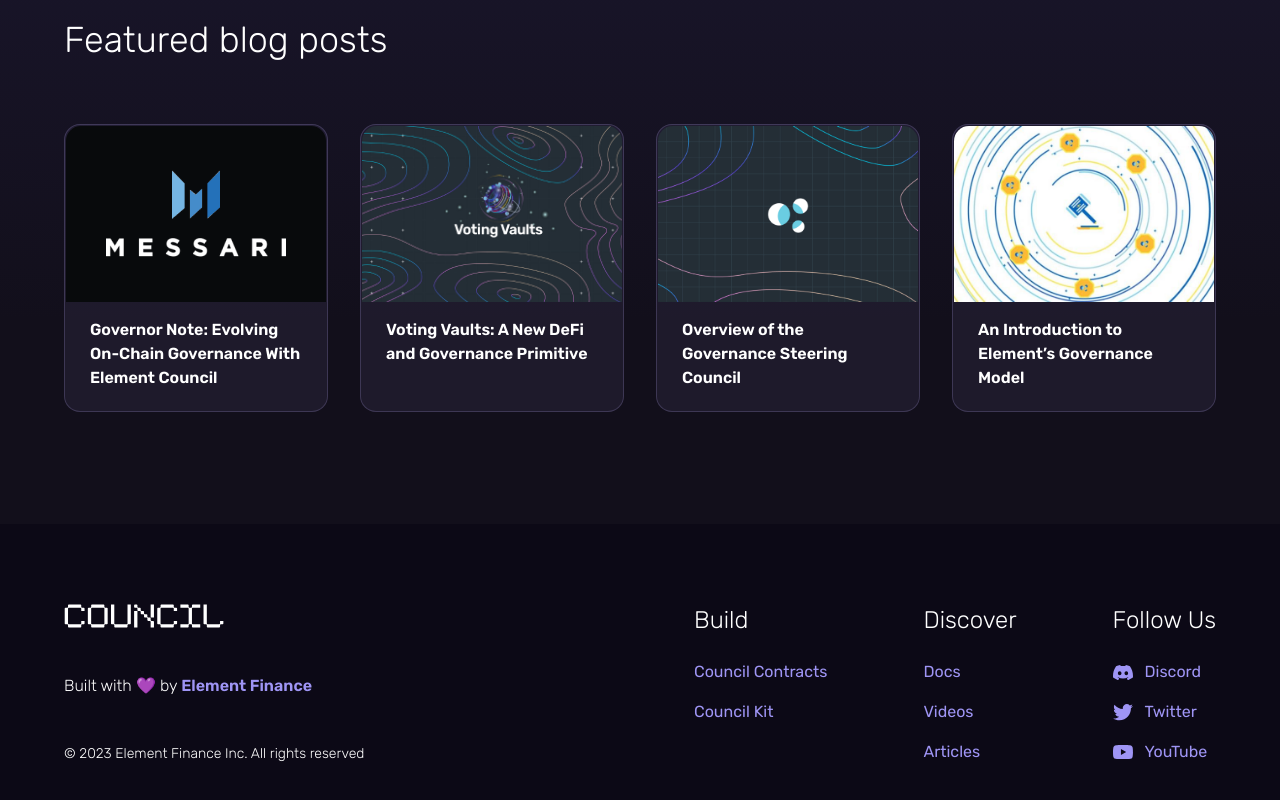
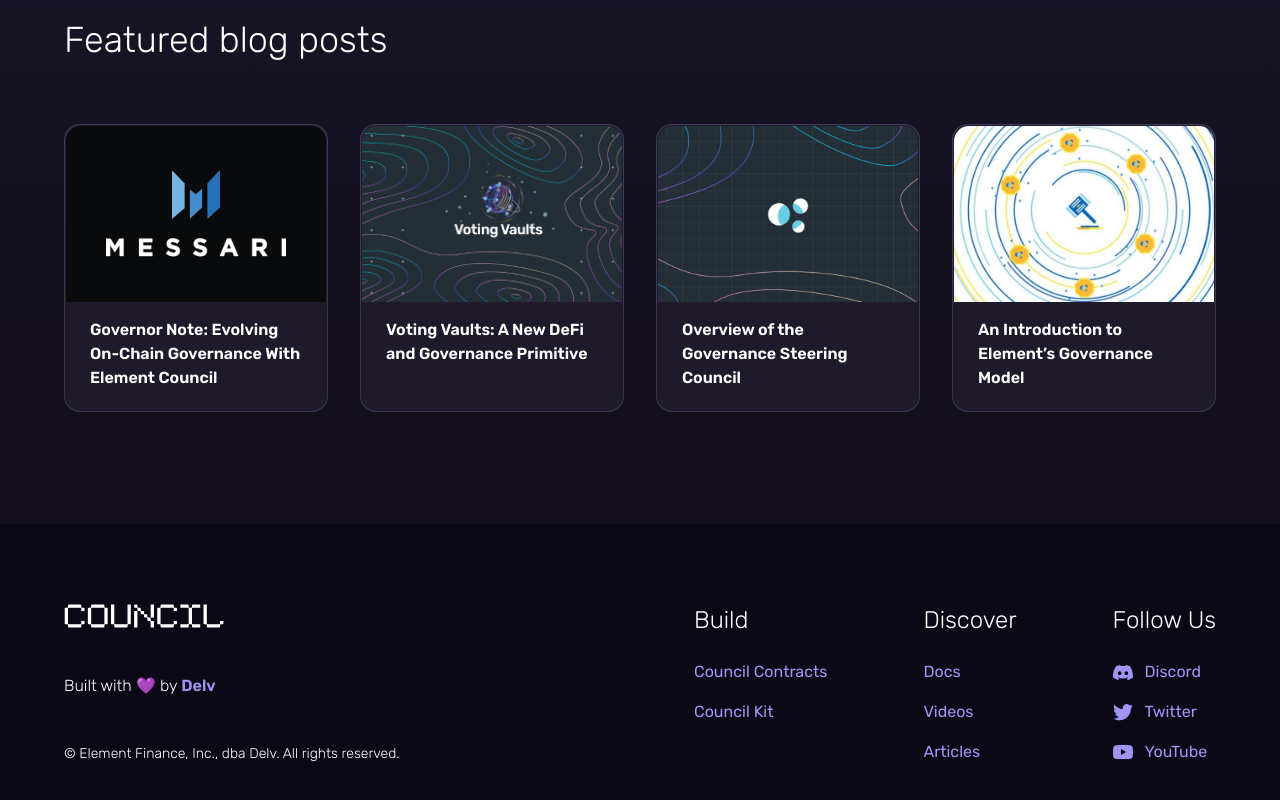
Before and after one commit to delvtech/council-kit, a React (Vite) app in the folder apps/landing-page/: page / in a window 1280 px wide. Shown: the part 3285-4085 px from the top of the page. Built offline with nearby package versions, Linux system fonts and the light colour scheme; the HTML template or start-up script is replaced by a standard one.

Commit message:
Delv branding

```diff
--- a/apps/landing-page/src/ui/Footer.tsx
+++ b/apps/landing-page/src/ui/Footer.tsx
@@ -12,12 +12,10 @@ export function Footer(): ReactElement {
           <img src={councilLogo} width={160} />
           <p>
             Built with 💜 by{" "}
-            <span className="font-semibold text-primary-text">
-              Element Finance
-            </span>
+            <span className="font-semibold text-primary-text">Delv</span>
           </p>
           <p className="text-sm">
-            &copy; 2023 Element Finance Inc. All rights reserved
+            &copy; Element Finance, Inc., dba Delv. All rights reserved.
           </p>
         </div>
         <div className="flex flex-wrap gap-24">
```
